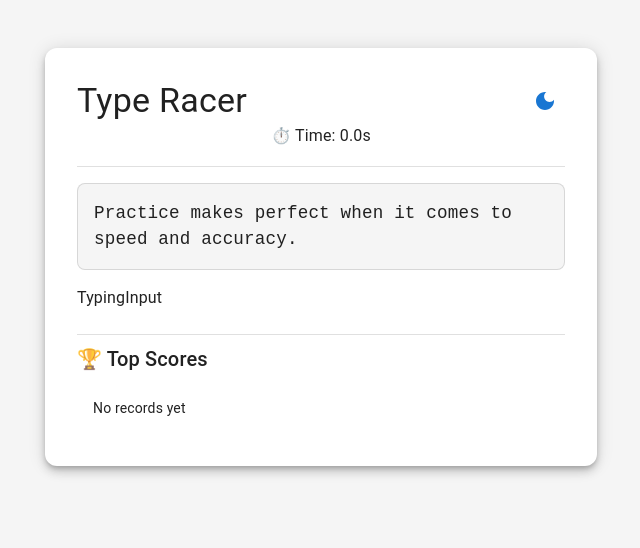
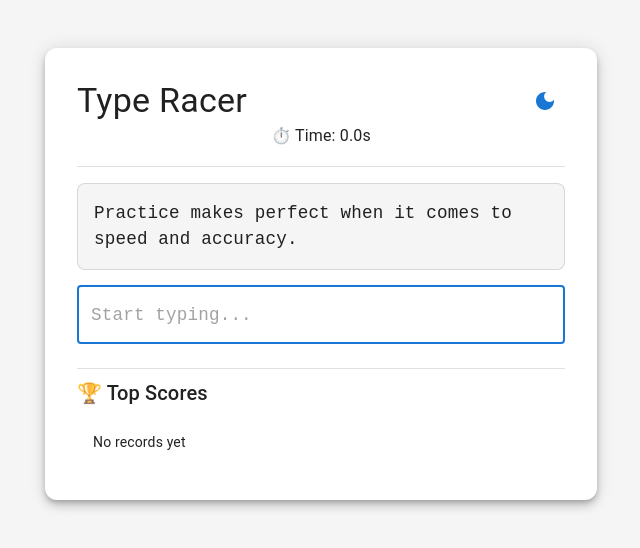
Before and after one commit to MotiWolff/TypeRacer, a React (Vite) app: page / in a window 1280 px wide. Shown: the top 548 px of the page, without its empty margins (319-959 px from the left). Built offline with nearby package versions, Linux system fonts and the light colour scheme.

Commit message:
Refactor TypingInput component to use MUI TextField and accept value/onChange/disabled props

```diff
--- a/src/components/game/TypingInput.jsx
+++ b/src/components/game/TypingInput.jsx
@@ -1,7 +1,22 @@
-import React from 'react'
+import { TextField } from "@mui/material";
 
-export default function TypingInput() {
+export default function TypingInput({ value, onChange, disabled }) {
     return (
-        <div>TypingInput</div>
-    )
+        <TextField
+            fullWidth
+            variant="outlined"
+            value={value}
+            onChange={(e) => onChange(e.target.value)}
+            placeholder="Start typing..."
+            autoFocus
+            disabled={disabled}
+            sx={{
+                "& .MuiOutlinedInput-root": {
+                    fontFamily: "monospace",
+                    fontSize: "1.1rem",
+                },
+            }}
+        >
+        </TextField>
+    );
 }
```
